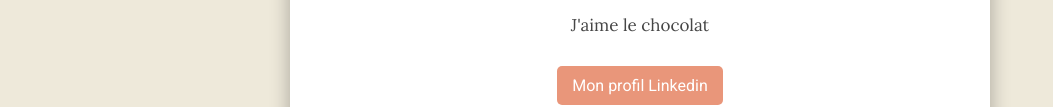
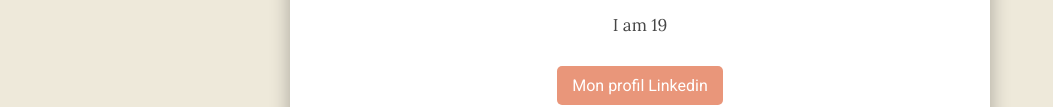
Before and after one commit to pauline-delente/my-profile, a plain HTML site: page index.html in a window 1280 px wide. Shown: the part 403-510 px from the top of the page, without its empty margins (0-1053 px from the left). Drawn offline with Linux system fonts and the light colour scheme.

Commit message:
Update index.html

```diff
--- a/index.html
+++ b/index.html
@@ -18,7 +18,7 @@
 		<div class="card-white" id="introduction">
 			<h1>Hello, I'm Pauline 👩‍🦰 </h1>
 			<img src="images/photo-pauline.jpg" class="img-circle" alt="Pauline Delente">
-			<p>J'aime le chocolat</p>
+			<p>I am 19</p>
 			<a href="https://www.linkedin.com/in/pauline-delente/" class="btn-orange" target="_blank">Mon profil Linkedin</a>
 		</div>
 		<div class="card-white">
```
